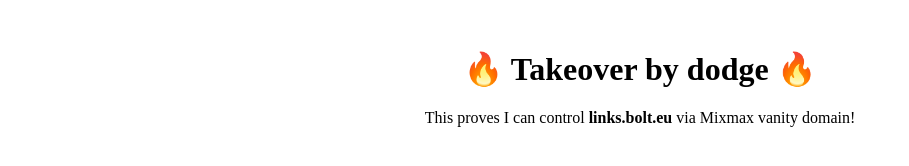
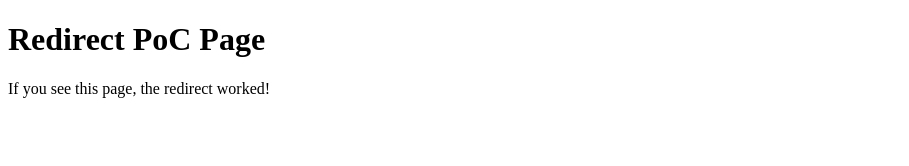
Before and after one commit to Dodge482/testpoc, a plain HTML site: page index.html in a window 1280 px wide. Shown: the whole page, without its empty margins (0-909 px from the left). Drawn offline with Linux system fonts and the light colour scheme.

Commit message:
Update index.html

```diff
--- a/index.html
+++ b/index.html
@@ -1,10 +1,10 @@
 <!DOCTYPE html>
 <html>
-  <head>
-    <title>Mixmax Domain Takeover</title>
-  </head>
-  <body>
-    <h1 style="text-align:center; margin-top: 50px;">🔥 Takeover by dodge 🔥</h1>
-    <p style="text-align:center;">This proves I can control <strong>links.bolt.eu</strong> via Mixmax vanity domain!</p>
-  </body>
+<head>
+  <title>PoC Redirect Test</title>
+</head>
+<body>
+  <h1>Redirect PoC Page</h1>
+  <p>If you see this page, the redirect worked!</p>
+</body>
 </html>
```
